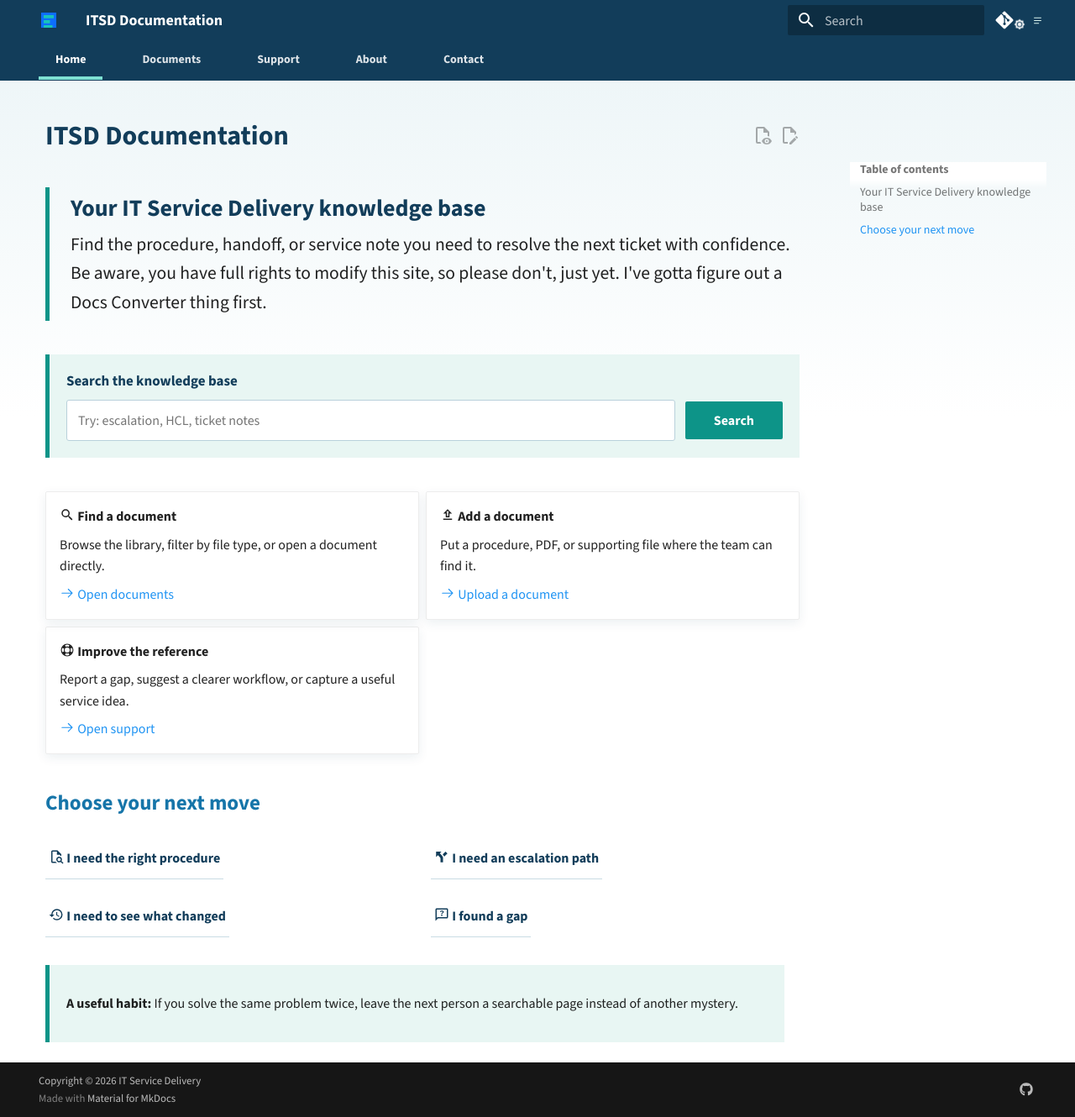
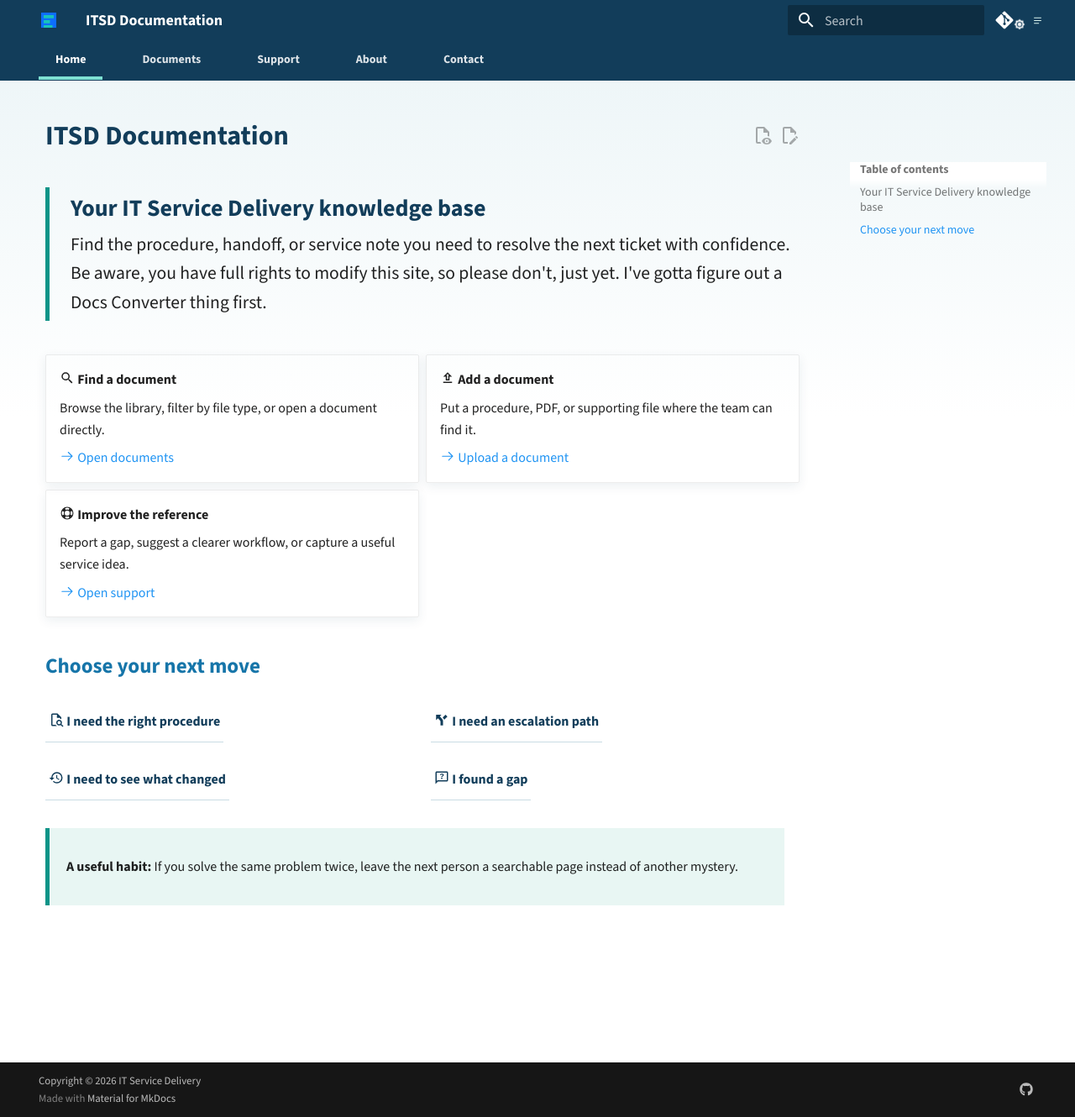
Before and after one commit to dgooding/mkdocs-basic, an MkDocs documentation site: the page built from docs/index.md, in a window 1280 px wide and 1330 px high. Shown: the whole window at 84% size. Built offline with MkDocs 1.6.1 and Material for MkDocs 9.7.7, drawn with Linux system fonts in a browser that asks for light colours; comment, search, counter and statistics services are not loaded.

Commit message:
docs: auto-update 2026-08-27 00:38:43

```diff
--- a/docs/index.md
+++ b/docs/index.md
@@ -14,14 +14,6 @@ Find the procedure, handoff, or service note you need to resolve the next ticket
 Be aware, you have full rights to modify this site, so please don't, just yet. I've gotta figure out a Docs Converter thing first.
 
 </div>
-
-<form class="itsd-home-search" action="search.html" method="get">
-    <label for="home-search">Search the knowledge base</label>
-    <div>
-        <input id="home-search" name="q" type="search" placeholder="Try: escalation, HCL, ticket notes" required>
-        <button class="md-button md-button--primary" type="submit">Search</button>
-    </div>
-</form>
 
 <div class="grid cards itsd-actions" markdown>
 
--- a/docs/javascripts/document-search.js
+++ b/docs/javascripts/document-search.js
@@ -5,7 +5,7 @@ document$.subscribe(function () {
     return
   }
 
-  const query = document.querySelector("#document-search-query")
+  const query = document.querySelector('[data-md-component="search-query"]') || document.querySelector('.md-header input[type="search"]')
   const summary = document.querySelector("[data-document-search-summary]")
   const results = document.querySelector("[data-document-search-results]")
   const reader = document.querySelector("[data-document-search-reader]")
@@ -22,6 +22,7 @@ document$.subscribe(function () {
   ])
 
   document.body.classList.add("itsd-search-page")
+  query.value = new URLSearchParams(location.search).get("q") || query.value
   const materialSearchToggle = document.querySelector('[data-md-toggle="search"]')
   if (materialSearchToggle) {
     materialSearchToggle.checked = false
--- a/docs/javascripts/global-search.js
+++ b/docs/javascripts/global-search.js
@@ -1,14 +1,4 @@
 document$.subscribe(function () {
-  const article = document.querySelector(".md-content article")
-  if (article && !document.querySelector(".itsd-global-search") && !document.querySelector(".itsd-home-search")) {
-    const panel = document.createElement("form")
-    panel.className = "itsd-global-search"
-    panel.action = new URL("search.html", document.baseURI).href
-    panel.method = "get"
-    panel.innerHTML = "<label for=\"itsd-global-search-input\">Search the knowledge base</label><div><input id=\"itsd-global-search-input\" name=\"q\" type=\"search\" placeholder=\"Search documents and guidance\" autocomplete=\"off\"><button class=\"md-button md-button--primary\" type=\"submit\">Search</button></div>"
-    article.prepend(panel)
-  }
-
   const searchInput = document.querySelector('[data-md-component="search-query"]') || document.querySelector('.md-header input[type="search"]')
   if (!searchInput || searchInput.dataset.resultsPageBound) return
 
--- a/docs/stylesheets/extra.css
+++ b/docs/stylesheets/extra.css
@@ -505,78 +505,6 @@
   margin: 0;
 }
 
-.itsd-global-search {
-  background: #e8f6f3;
-  border-left: 0.25rem solid var(--itsd-teal);
-  margin: 0 0 1.5rem;
-  max-width: 52rem;
-  padding: 0.75rem 1rem 0.85rem;
-}
-
-.itsd-global-search label {
-  color: var(--itsd-navy);
-  display: block;
-  font-size: 0.8rem;
-  font-weight: 700;
-  margin-bottom: 0.35rem;
-}
-
-.itsd-global-search div {
-  align-items: center;
-  display: flex;
-  gap: 0.6rem;
-}
-
-.itsd-global-search input {
-  border: 1px solid #b9d1db;
-  border-radius: 3px;
-  color: var(--itsd-navy);
-  flex: 1 1 auto;
-  font: inherit;
-  min-width: 0;
-  padding: 0.5rem 0.6rem;
-}
-
-.itsd-global-search button {
-  margin: 0;
-}
-
-.itsd-home-search {
-  background: #e8f6f3;
-  border-left: 0.25rem solid var(--itsd-teal);
-  margin: 1.25rem 0 2rem;
-  max-width: 52rem;
-  padding: 0.9rem 1rem 1rem;
-}
-
-.itsd-home-search label {
-  color: var(--itsd-navy);
-  display: block;
-  font-size: 0.85rem;
-  font-weight: 700;
-  margin-bottom: 0.4rem;
-}
-
-.itsd-home-search div {
-  align-items: center;
-  display: flex;
-  gap: 0.6rem;
-}
-
-.itsd-home-search input {
-  border: 1px solid #b9d1db;
-  border-radius: 3px;
-  color: var(--itsd-navy);
-  flex: 1 1 auto;
-  font: inherit;
-  min-width: 0;
-  padding: 0.55rem 0.65rem;
-}
-
-.itsd-home-search button {
-  margin: 0;
-}
-
 .itsd-home-routes {
   display: grid;
   gap: 0.55rem 1rem;
@@ -597,19 +525,8 @@
 }
 
 @media screen and (max-width: 48rem) {
-  .itsd-global-search div {
-    align-items: stretch;
-    flex-direction: column;
-  }
-
-  .itsd-home-search div,
   .itsd-home-routes {
     grid-template-columns: 1fr;
-  }
-
-  .itsd-home-search div {
-    align-items: stretch;
-    flex-direction: column;
   }
 }
 
@@ -916,31 +833,6 @@
   width: 100%;
 }
 
-.itsd-search-bar {
-  align-items: center;
-  background: rgb(255 255 255 / 0.76);
-  border: 1px solid #d8e7ec;
-  display: flex;
-  gap: 0.8rem;
-  padding: 0.75rem;
-}
-
-.itsd-search-bar label {
-  color: var(--itsd-navy);
-  font-weight: 700;
-  white-space: nowrap;
-}
-
-.itsd-search-bar input {
-  border: 1px solid #b9d1db;
-  border-radius: 3px;
-  color: var(--itsd-navy);
-  flex: 1;
-  font: inherit;
-  min-height: 2.4rem;
-  padding: 0.4rem 0.65rem;
-}
-
 .itsd-search-layout {
   border: 1px solid #d8e7ec;
   display: grid;
@@ -1119,19 +1011,16 @@
   color: #fff;
 }
 
-[data-md-color-scheme="slate"] .itsd-search-bar,
 [data-md-color-scheme="slate"] .itsd-search-layout,
 [data-md-color-scheme="slate"] .itsd-search-results {
   background: #1c2c34;
   border-color: #2c5669;
 }
 
-[data-md-color-scheme="slate"] .itsd-search-bar label,
 [data-md-color-scheme="slate"] .itsd-search-result strong {
   color: #b8e4f5;
 }
 
-[data-md-color-scheme="slate"] .itsd-search-bar input,
 [data-md-color-scheme="slate"] .itsd-search-reader {
   background: #182a32;
   border-color: #3a6678;
```
Also changed, not shown: docs/search.md (+0 -8 lines).
